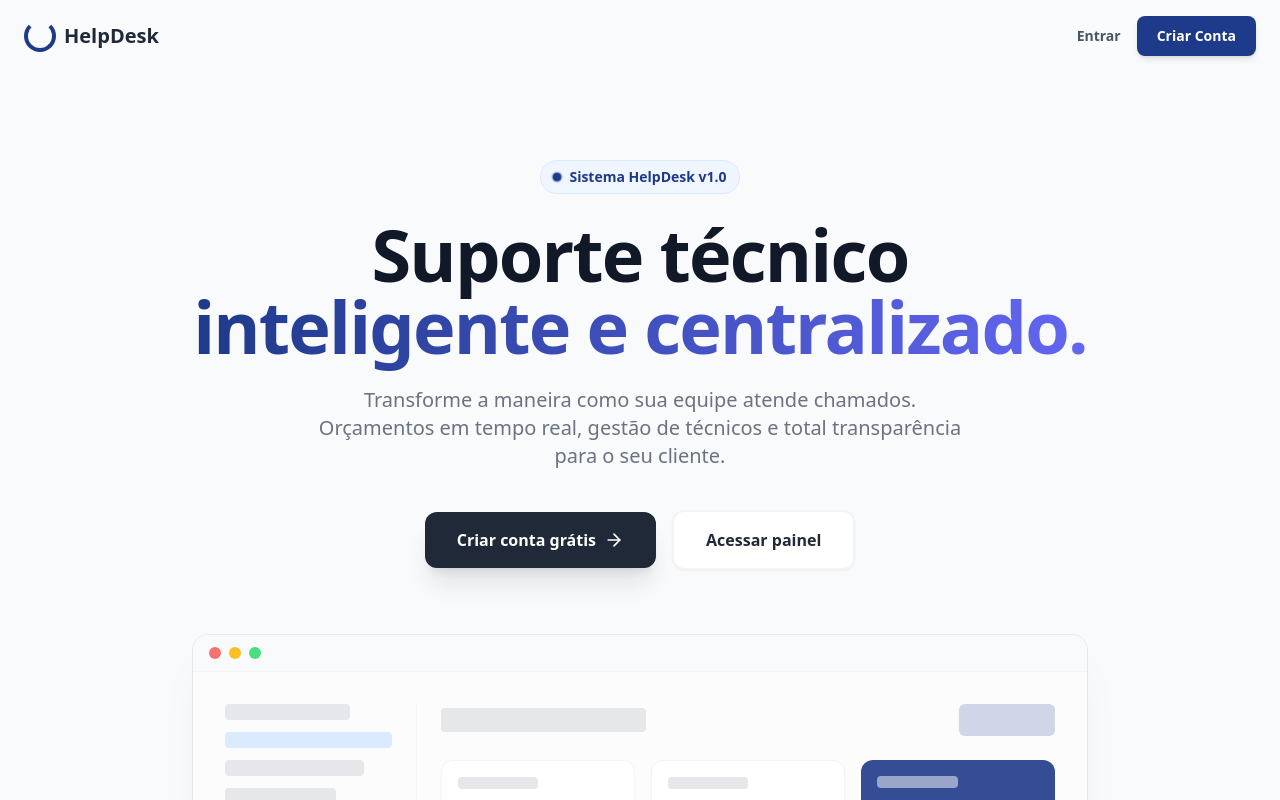
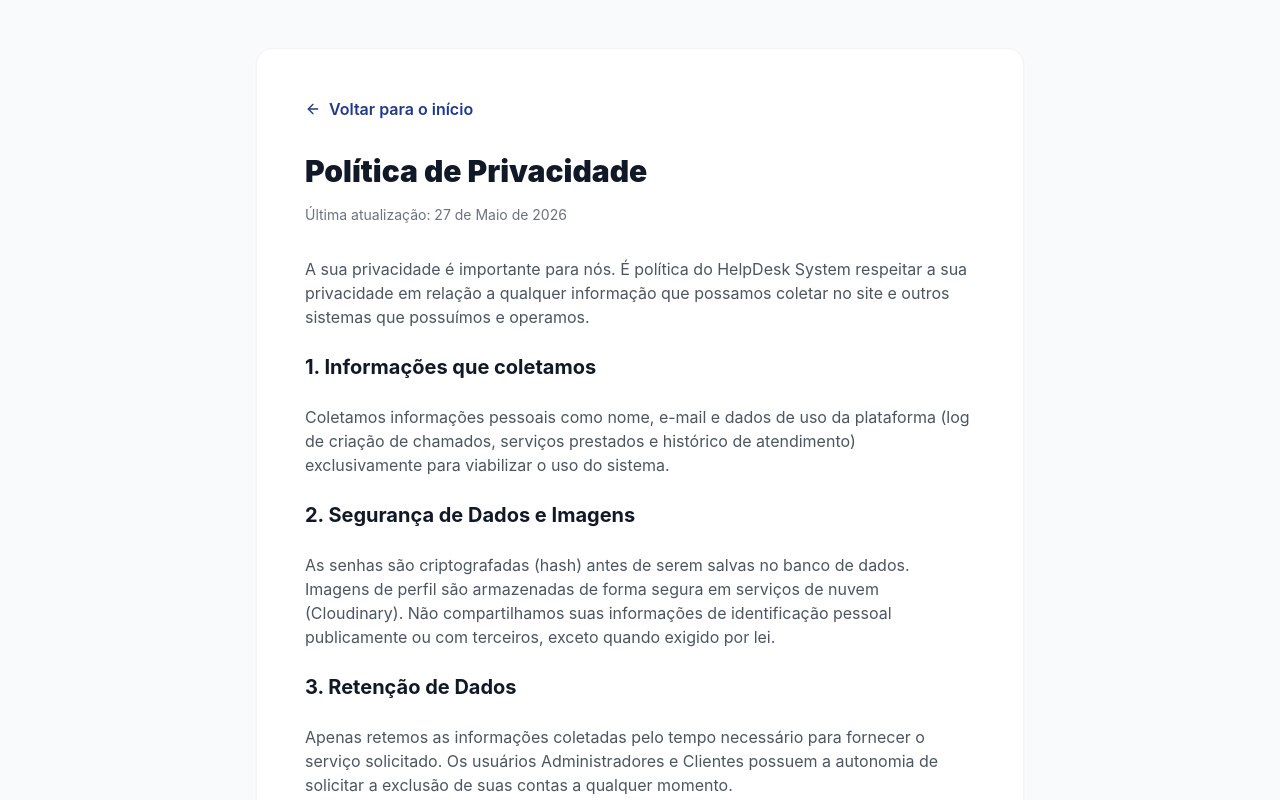
Before and after one commit to leonard0antonio/helpdesk-system, a React (Vite) app: page /privacidade in a window 1280 px wide. Before the commit this address led to /. Shown: the top 800 px of the page. Built offline with nearby package versions, Linux system fonts and the light colour scheme.

Commit message:
feat: adicionar páginas de Termos e Política de Privacidade, atualizar navegação e título

```diff
--- a/index.html
+++ b/index.html
@@ -3,7 +3,7 @@
   <head>
     <meta charset="UTF-8" />
     <meta name="viewport" content="width=device-width, initial-scale=1.0" />
-    <title>frontend</title>
+    <title>HelpDesk</title>
   </head>
   <body>
     <div id="root"></div>
--- a/src/App.tsx
+++ b/src/App.tsx
@@ -1,15 +1,17 @@
-import { BrowserRouter, Routes, Route, Navigate } from 'react-router-dom';
-import { useContext, type JSX } from 'react';
-import { AuthProvider, AuthContext } from './contexts/AuthContext';
-import { Login } from './pages/Login';
-import { Layout } from './components/Layout';
-import { Tickets } from './pages/Tickets';
-import { Services } from './pages/Services';
-import { Techs } from './pages/Techs';
-import { Register } from './pages/Register';
-import { Clients } from './pages/Clients';
-import { Profile } from './pages/Profile';
-import { Landing } from './pages/Landing';
+import { BrowserRouter, Routes, Route, Navigate } from "react-router-dom";
+import { useContext, type JSX } from "react";
+import { AuthProvider, AuthContext } from "./contexts/AuthContext";
+import { Login } from "./pages/Login";
+import { Layout } from "./components/Layout";
+import { Tickets } from "./pages/Tickets";
+import { Services } from "./pages/Services";
+import { Techs } from "./pages/Techs";
+import { Register } from "./pages/Register";
+import { Clients } from "./pages/Clients";
+import { Profile } from "./pages/Profile";
+import { Landing } from "./pages/Landing";
+import { Terms } from "./pages/Terms";
+import { Privacy } from "./pages/Privacy";
 
 // Proteção de Rota
 function PrivateRoute({ children }: { children: JSX.Element }) {
@@ -29,6 +31,9 @@ export function App() {
           {/* A Raiz exata do site mostra a Landing Page */}
           <Route path="/" element={<Landing />} />
 
+          <Route path="/termos" element={<Terms />} />
+          <Route path="/privacidade" element={<Privacy />} />
+
           {/* Rotas de Autenticação */}
           <Route path="/login" element={<Login />} />
           <Route path="/register" element={<Register />} />
@@ -37,7 +42,13 @@ export function App() {
           {/* ROTAS PRIVADAS (Dentro do sistema/Layout)   */}
           {/* ========================================== */}
 
-          <Route element={<PrivateRoute><Layout /></PrivateRoute>}>
+          <Route
+            element={
+              <PrivateRoute>
+                <Layout />
+              </PrivateRoute>
+            }
+          >
             {/* Como a raiz "/" agora é a Landing, a tela principal do sistema logado
                 precisa ter o próprio caminho, como "/chamados" */}
             <Route path="/chamados" element={<Tickets />} />
@@ -51,7 +62,6 @@ export function App() {
 
           {/* Rota de fallback (Curinga): Se o usuário digitar uma URL que não existe, joga ele para a Landing */}
           <Route path="*" element={<Navigate to="/" replace />} />
-
         </Routes>
       </BrowserRouter>
     </AuthProvider>
--- a/src/components/Layout.tsx
+++ b/src/components/Layout.tsx
@@ -18,7 +18,7 @@ export function Layout() {
   const getNavItems = () => {
     const items = [
       {
-        to: "/",
+        to: "/chamados", // <--- ALTERE ESTA LINHA AQUI
         icon: <Ticket size={20} />,
         label: user?.role === "CLIENT" ? "Meus chamados" : "Chamados",
       },
--- a/src/components/landing/Footer.tsx
+++ b/src/components/landing/Footer.tsx
@@ -3,10 +3,6 @@ import { Link } from 'react-router-dom';
 export function Footer() {
 
   // Função para simular páginas em construção sem quebrar a navegação
-  const handleComingSoon = (e: React.MouseEvent<HTMLAnchorElement>) => {
-    e.preventDefault();
-    alert('🚀 Esta página institucional estará disponível em breve!');
-  };
 
   return (
     <footer className="bg-brand-dark pt-16 pb-8 px-6 border-t border-gray-800 text-gray-400">
@@ -24,11 +20,8 @@ export function Footer() {
         <div>
           <h4 className="text-white font-bold mb-4 uppercase text-xs tracking-wider">Produto</h4>
           <ul className="space-y-3 text-sm">
-            {/* Links âncora que rolam a página */}
             <li><a href="#funcionalidades" className="hover:text-brand-blue transition-colors">Funcionalidades</a></li>
             <li><a href="#casos-de-uso" className="hover:text-brand-blue transition-colors">Casos de Uso</a></li>
-            {/* Link simulado */}
-            <li><a href="/" onClick={handleComingSoon} className="hover:text-brand-blue transition-colors">Preços</a></li>
           </ul>
         </div>
 
@@ -44,8 +37,8 @@ export function Footer() {
       <div className="max-w-6xl mx-auto pt-8 border-t border-gray-800 text-sm flex flex-col md:flex-row justify-between items-center gap-4 text-gray-500">
         <p>© {new Date().getFullYear()} HelpDesk System. Todos os direitos reservados.</p>
         <div className="flex gap-4">
-          <a href="/" onClick={handleComingSoon} className="hover:text-white transition-colors">Termos</a>
-          <a href="/" onClick={handleComingSoon} className="hover:text-white transition-colors">Privacidade</a>
+          <Link to="/termos" className="hover:text-white transition-colors">Termos</Link>
+          <Link to="/privacidade" className="hover:text-white transition-colors">Privacidade</Link>
         </div>
       </div>
     </footer>
--- /dev/null
+++ b/src/pages/Privacy.tsx
@@ -0,0 +1,29 @@
+import { Link } from 'react-router-dom';
+import { ArrowLeft } from 'lucide-react';
+
+export function Privacy() {
+  return (
+    <div className="min-h-screen bg-gray-50 py-12 px-6">
+      <div className="max-w-3xl mx-auto bg-white p-8 md:p-12 rounded-2xl shadow-sm border border-gray-100">
+        <Link to="/" className="inline-flex items-center gap-2 text-brand-blue font-semibold hover:underline mb-8">
+          <ArrowLeft size={16} /> Voltar para o início
+        </Link>
+        <h1 className="text-3xl font-black text-gray-900 mb-4">Política de Privacidade</h1>
+        <p className="text-sm text-gray-500 mb-8">Última atualização: 27 de Maio de 2026</p>
+
+        <div className="prose prose-blue max-w-none text-gray-600 space-y-6">
+          <p>A sua privacidade é importante para nós. É política do HelpDesk System respeitar a sua privacidade em relação a qualquer informação que possamos coletar no site e outros sistemas que possuímos e operamos.</p>
+
+          <h2 className="text-xl font-bold text-gray-900 mt-8 mb-4">1. Informações que coletamos</h2>
+          <p>Coletamos informações pessoais como nome, e-mail e dados de uso da plataforma (log de criação de chamados, serviços prestados e histórico de atendimento) exclusivamente para viabilizar o uso do sistema.</p>
+
+          <h2 className="text-xl font-bold text-gray-900 mt-8 mb-4">2. Segurança de Dados e Imagens</h2>
+          <p>As senhas são criptografadas (hash) antes de serem salvas no banco de dados. Imagens de perfil são armazenadas de forma segura em serviços de nuvem (Cloudinary). Não compartilhamos suas informações de identificação pessoal publicamente ou com terceiros, exceto quando exigido por lei.</p>
+
+          <h2 className="text-xl font-bold text-gray-900 mt-8 mb-4">3. Retenção de Dados</h2>
+          <p>Apenas retemos as informações coletadas pelo tempo necessário para fornecer o serviço solicitado. Os usuários Administradores e Clientes possuem a autonomia de solicitar a exclusão de suas contas a qualquer momento.</p>
+        </div>
+      </div>
+    </div>
+  );
+}
--- /dev/null
+++ b/src/pages/Terms.tsx
@@ -0,0 +1,29 @@
+import { Link } from 'react-router-dom';
+import { ArrowLeft } from 'lucide-react';
+
+export function Terms() {
+  return (
+    <div className="min-h-screen bg-gray-50 py-12 px-6">
+      <div className="max-w-3xl mx-auto bg-white p-8 md:p-12 rounded-2xl shadow-sm border border-gray-100">
+        <Link to="/" className="inline-flex items-center gap-2 text-brand-blue font-semibold hover:underline mb-8">
+          <ArrowLeft size={16} /> Voltar para o início
+        </Link>
+        <h1 className="text-3xl font-black text-gray-900 mb-4">Termos de Serviço</h1>
+        <p className="text-sm text-gray-500 mb-8">Última atualização: 27 de Maio de 2026</p>
+
+        <div className="prose prose-blue max-w-none text-gray-600 space-y-6">
+          <p>Bem-vindo ao HelpDesk System. Ao acessar e utilizar nossa plataforma, você concorda em cumprir e estar vinculado aos seguintes termos de serviço. Caso não concorde com qualquer parte destes termos, você não deve usar nosso serviço.</p>
+
+          <h2 className="text-xl font-bold text-gray-900 mt-8 mb-4">1. Uso do Sistema</h2>
+          <p>Nossa plataforma oferece infraestrutura SaaS no formato "Pay as you go". Você é responsável por manter a confidencialidade das suas credenciais de acesso e por todas as atividades que ocorram na sua conta.</p>
+
+          <h2 className="text-xl font-bold text-gray-900 mt-8 mb-4">2. Faturamento e Pagamentos</h2>
+          <p>O plano "Profissional" é cobrado por demanda. A tarifação de R$ 1,99 ocorre exclusivamente no encerramento (status CLOSED) de cada chamado. Não há cobrança para chamados cancelados ou não iniciados.</p>
+
+          <h2 className="text-xl font-bold text-gray-900 mt-8 mb-4">3. Modificações do Serviço</h2>
+          <p>Reservamo-nos o direito de modificar ou descontinuar, temporária ou permanentemente, o serviço (ou qualquer parte dele) com ou sem aviso prévio.</p>
+        </div>
+      </div>
+    </div>
+  );
+}
```
